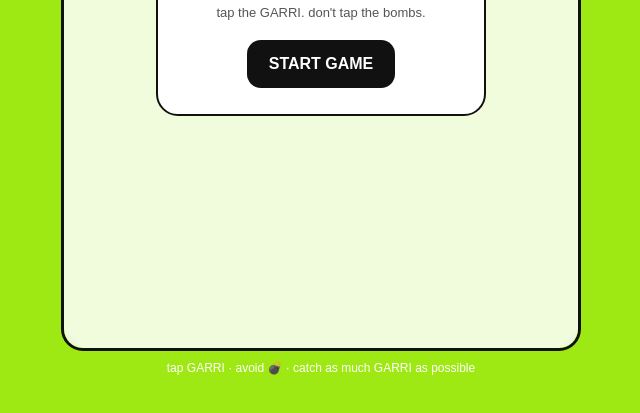
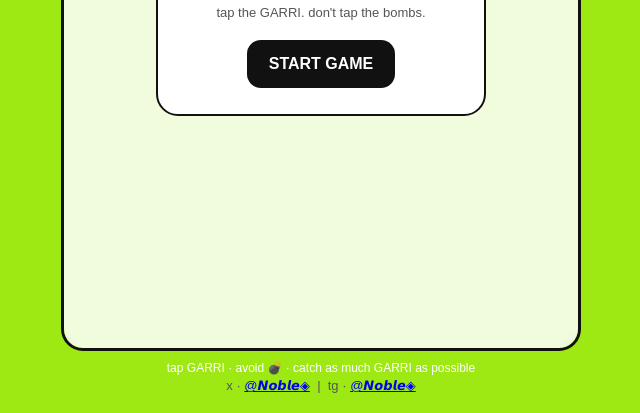
Before and after one commit to noblefx0/garri-drop-game, a plain HTML site: page index.html in a window 1280 px wide. Shown: the part 411-824 px from the top of the page, without its empty margins (319-959 px from the left). Drawn offline with Linux system fonts and the light colour scheme.

Commit message:
add creator links and adjust falling speed in game

```diff
--- a/index.html
+++ b/index.html
@@ -322,6 +322,11 @@
 
     <div style="text-align:center;margin-top:10px;font-size:12px;color:#fff">
       tap GARRI · avoid 💣 · catch as much GARRI as possible
+      <div class="sub creator-links">
+  x · <a href="https://x.com/0xnoble_" target="_blank">@𝙉𝙤𝙗𝙡𝙚◈</a>
+  &nbsp;|&nbsp;
+  tg · <a href="https://t.me/nobletg1" target="_blank">@𝙉𝙤𝙗𝙡𝙚◈</a>
+</div>
     </div>
   </main>
 
@@ -649,7 +654,7 @@
       arena.appendChild(el);
 
       const speed =
-        random(150, 230) +
+        random(145, 223.7) +
         (CONFIG.GAME_TIME - timeLeft) * 4;
 
       const obj = {
```
